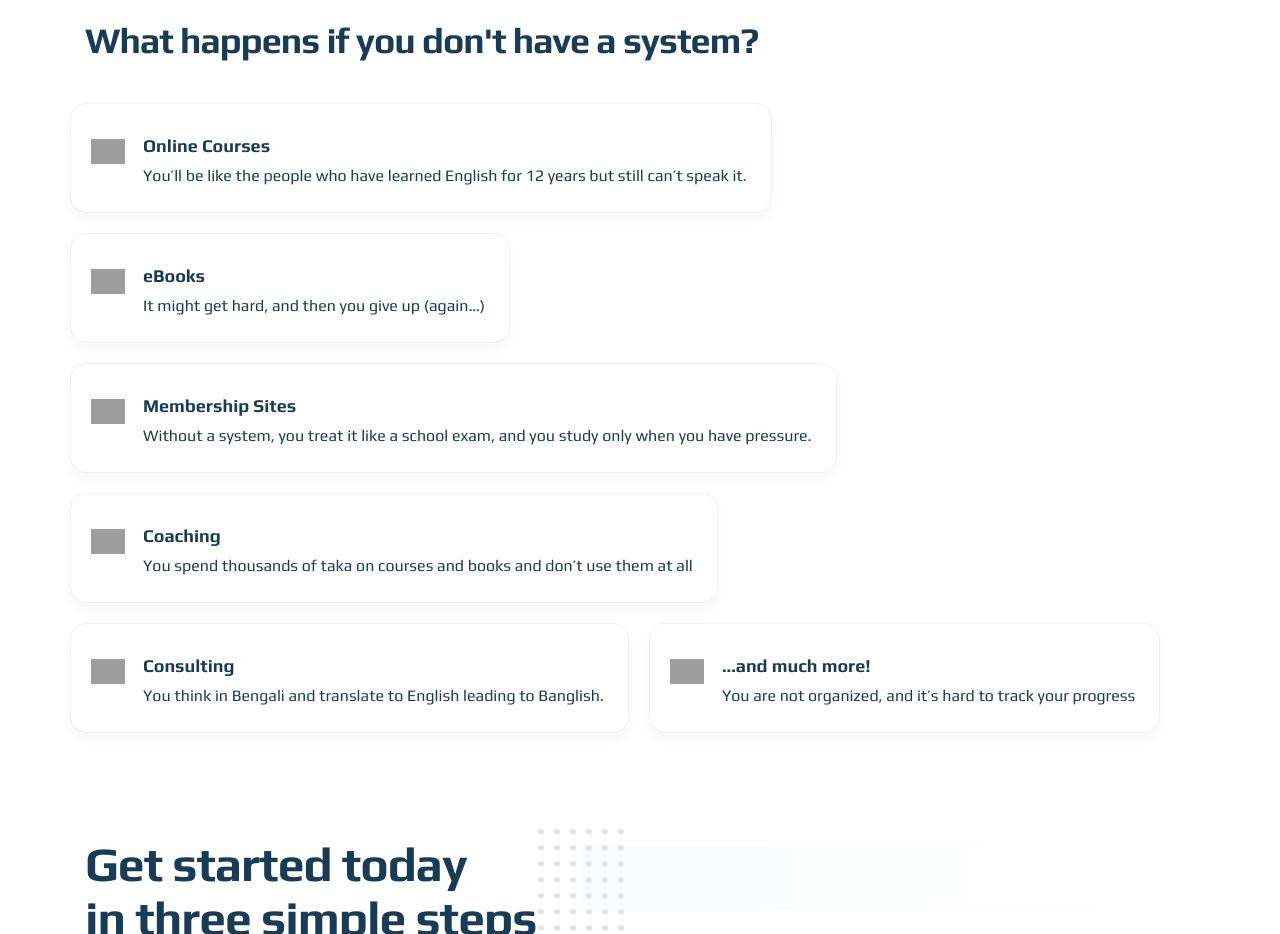
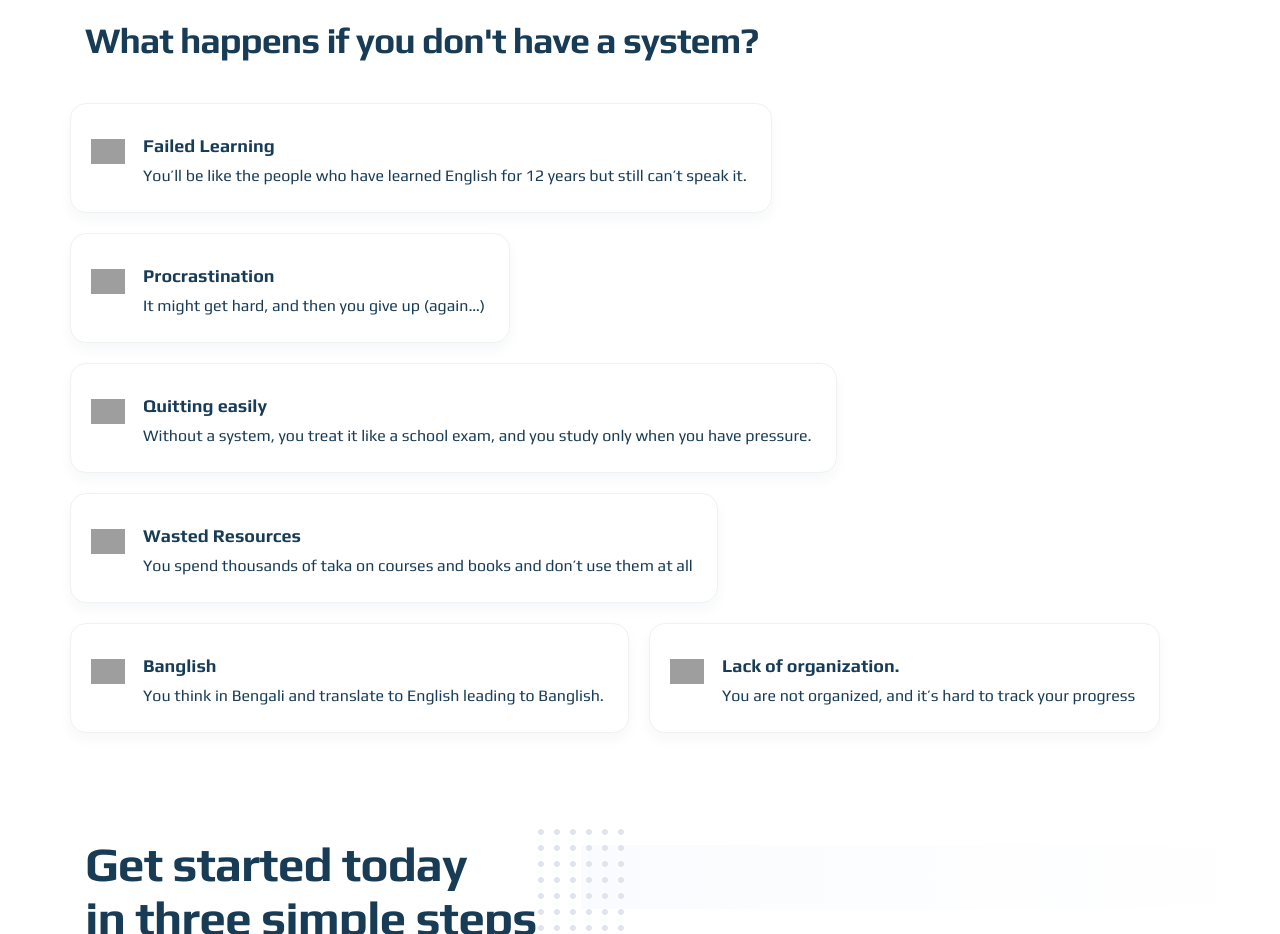
Before and after one commit to hr-sobuj/SproutSkill, a website with bundled scripts: page index.html in a window 1280 px wide. Shown: the part 900-1834 px from the top of the page. Built offline with nearby package versions, Linux system fonts and the light colour scheme; grey boxes are pictures that could not be loaded; a script that the page names is missing.

Commit message:
system section title change

```diff
--- a/index.html
+++ b/index.html
@@ -352,7 +352,7 @@
                                 <img src="https://samcart2020.wpenginepowered.com/wp-content/uploads/2021/05/Course-Creators-1.svg"
                                     alt="an icon of a laptop">
                                 <h5 class="headline-h5">
-                                    Online Courses
+                                    Failed Learning
                                 </h5>
                                 <p>You’ll be like the people who have learned English for 12 years but still can’t speak it.</p>
 
@@ -363,7 +363,7 @@
                                 <img src="https://samcart2020.wpenginepowered.com/wp-content/uploads/2021/05/eBooks.svg"
                                     alt="an icon of a tablet">
                                 <h5 class="headline-h5">
-                                    eBooks
+                                    Procrastination
                                 </h5>
                                 <p>It might get hard, and then you give up (again…)</p>
 
@@ -374,7 +374,7 @@
                                 <img src="https://samcart2020.wpenginepowered.com/wp-content/uploads/2021/05/Memberships.svg"
                                     alt="an icon of a laptop">
                                 <h5 class="headline-h5">
-                                    Membership Sites
+                                    Quitting easily
                                 </h5>
                                 <p>Without a system, you treat it like a school exam, and you study only when you have pressure.</p>
 
@@ -385,7 +385,7 @@
                                 <img src="https://samcart2020.wpenginepowered.com/wp-content/uploads/2021/05/Coaches.svg"
                                     alt="an icon of a headset">
                                 <h5 class="headline-h5">
-                                    Coaching
+                                    Wasted Resources
                                 </h5>
                                 <p>You spend thousands of taka on courses and books and don’t use them at all                                </p>
 
@@ -396,7 +396,7 @@
                                 <img src="https://samcart2020.wpenginepowered.com/wp-content/uploads/2021/05/Nonprofits.svg"
                                     alt="an icon of two hands forming a heart">
                                 <h5 class="headline-h5">
-                                    Consulting
+                                    Banglish
                                 </h5>
                                 <p>You think in Bengali and translate to English leading to Banglish.
                                 </p>
@@ -408,7 +408,7 @@
                                 <img src="https://samcart2020.wpenginepowered.com/wp-content/uploads/2021/05/Entrepreneurs.svg"
                                     alt="an icon of a rocket">
                                 <h5 class="headline-h5">
-                                    ...and much more!
+                                    Lack of organization.
                                 </h5>
                                 <p>You are not organized, and it’s hard to track your progress</p>
 
```
